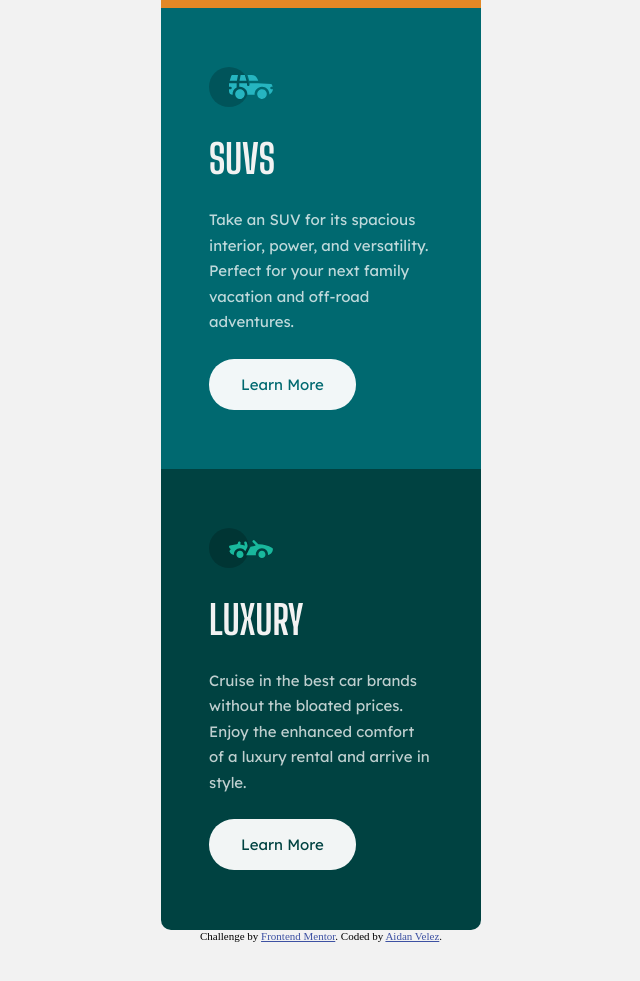
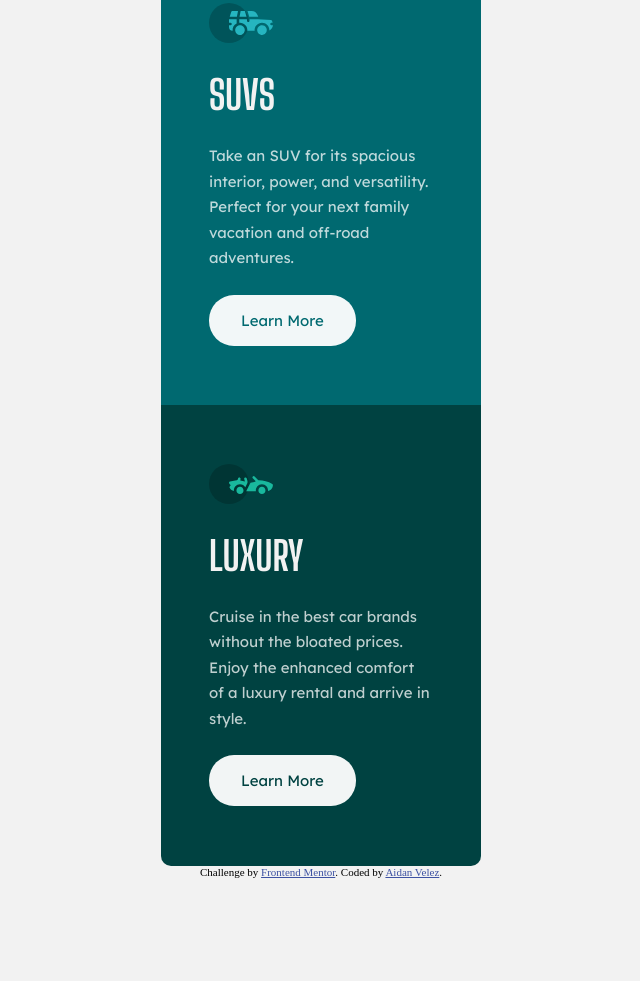
Before and after one commit to aidan57/Column-Preview-Card, a plain HTML site: page index.html in a window 1280 px wide. Shown: the part 549-1530 px from the top of the page, without its empty margins (319-959 px from the left). After the commit the page ends 1491 px from the top, so only its background shows below. Drawn offline with Linux system fonts and the light colour scheme.

Commit message:
final final edit

```diff
--- a/styles.css
+++ b/styles.css
@@ -108,7 +108,7 @@ button:hover {
 	.container {
 		flex-direction: column;
 		align-items: center;
-		margin-top: 6rem;
+		margin-top: 2rem;
 	}
 
 	.sedans,
@@ -133,6 +133,6 @@ button:hover {
 	}
 
 	.attribution {
-		margin-bottom: 5rem;
+		margin-bottom: 4rem;
 	}
 }
```
